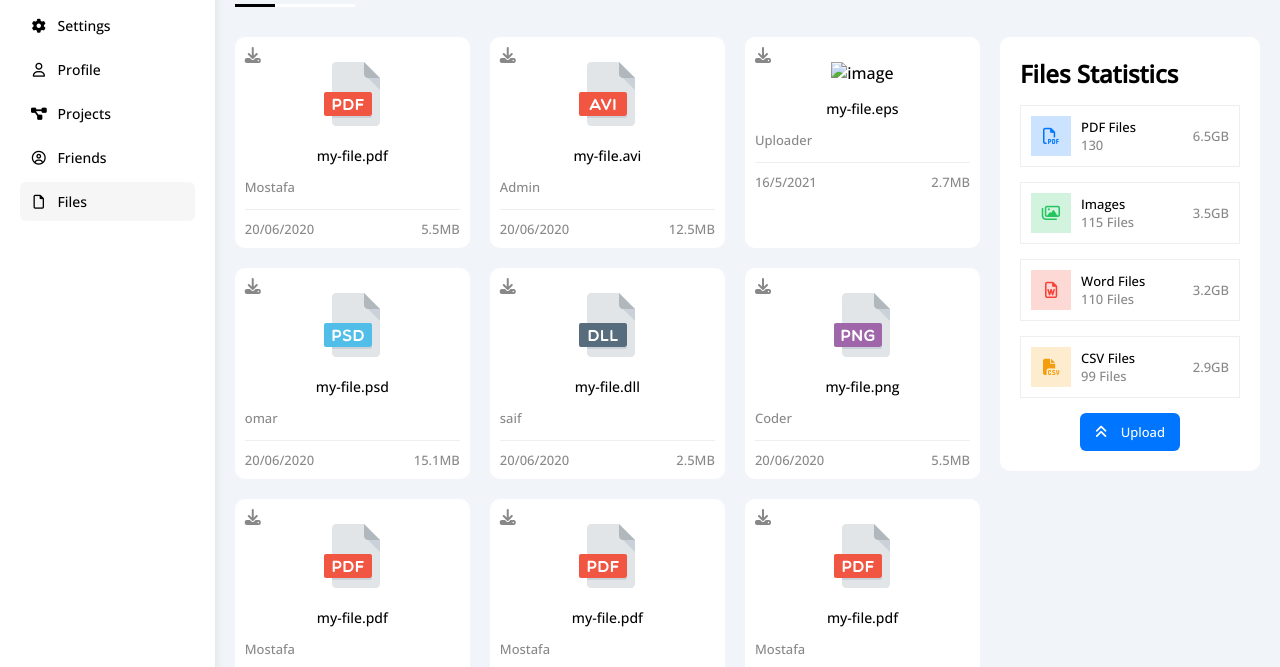
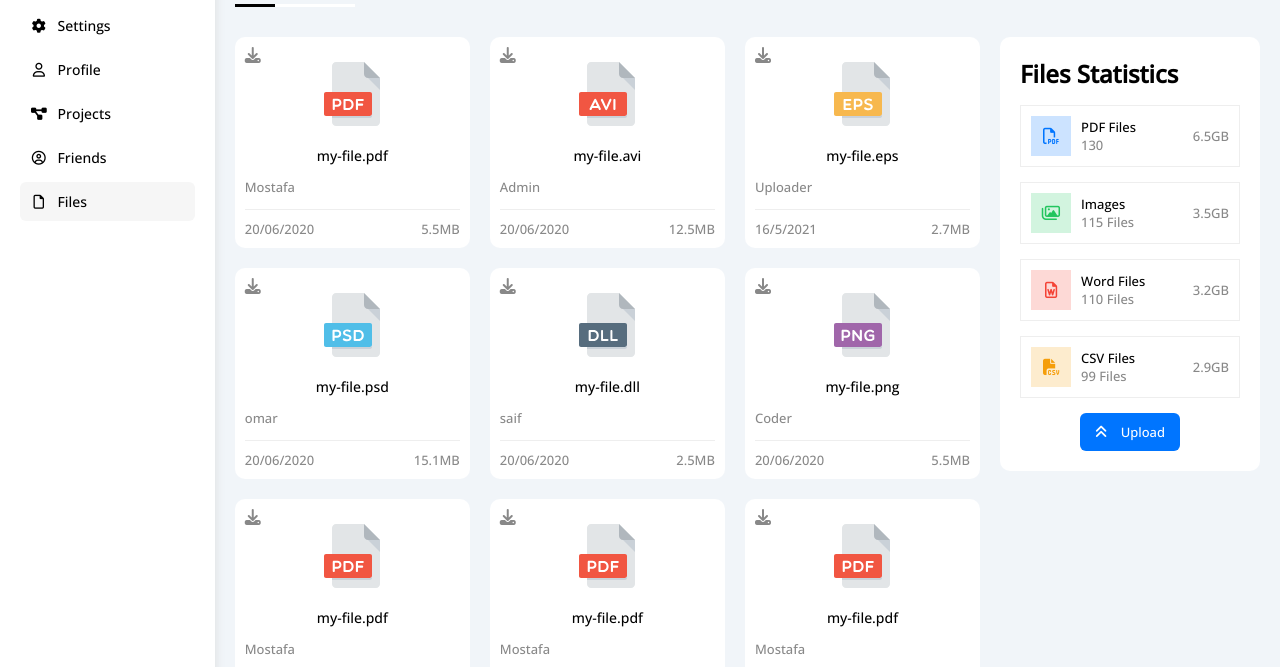
Before and after one commit to mostafa27200/second-web, a plain HTML site: page files.html in a window 1280 px wide. Shown: the part 133-800 px from the top of the page. Drawn offline with nearby package versions, Linux system fonts and the light colour scheme.

Commit message:
Upload The Design After Update

```diff
--- a/files.html
+++ b/files.html
@@ -151,7 +151,7 @@
                     <div class="file">
                         <i class="fa-solid fa-download "></i>
                         <div class="image">
-                            <img src="/project 2/images/eps.svg" alt="image">
+                            <img src="images/eps.svg" alt="image">
                         </div>
                         <p>my-file.eps
                         </p>
```
